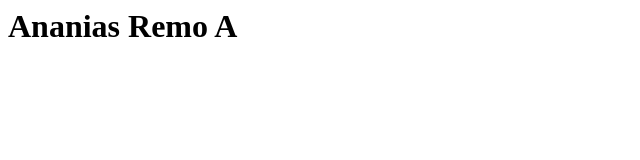
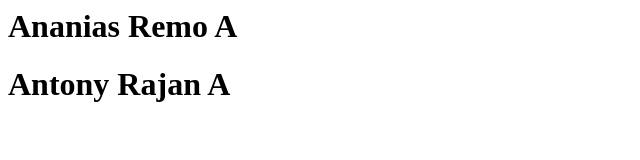
Before and after one commit to Methamphatamine/linging, a plain HTML site: page index.html in a window 1280 px wide. Shown: the whole page, without its empty margins (0-640 px from the left). Drawn offline with Linux system fonts and the light colour scheme.

Commit message:
Update index.html

```diff
--- a/index.html
+++ b/index.html
@@ -6,6 +6,7 @@
 
   <body>
     <h1>Ananias Remo A</h1>
+    <h1>Antony Rajan A</h1>
   </body>
 
 </html>
```
